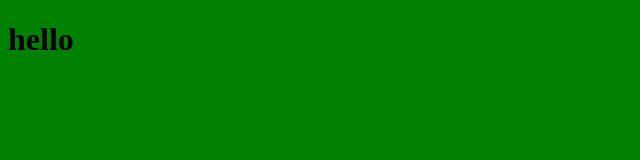
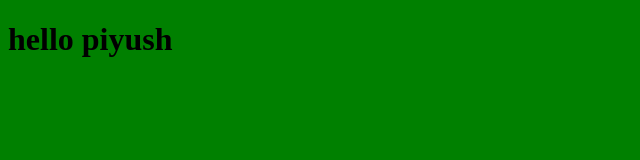
Before and after one commit to PiyushUrode/Vscode, a plain HTML site: page index.html in a window 1280 px wide. Shown: the whole page, without its empty margins (0-640 px from the left). Drawn offline with Linux system fonts and the light colour scheme.

Commit message:
Update index.html

```diff
--- a/index.html
+++ b/index.html
@@ -7,6 +7,6 @@
     <link rel="stylesheet" href="index.css">
 </head>
 <body>
-    <h1> hello</h1>
+    <h1> hello piyush </h1>
 </body>
 </html>
```
